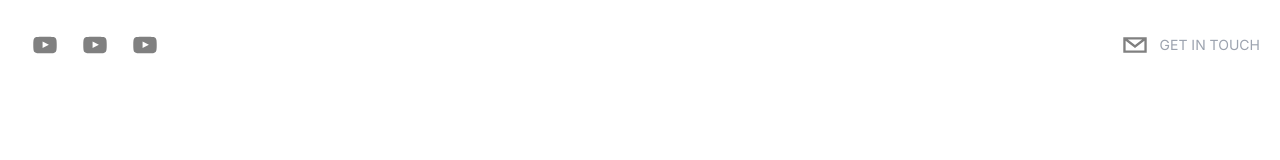
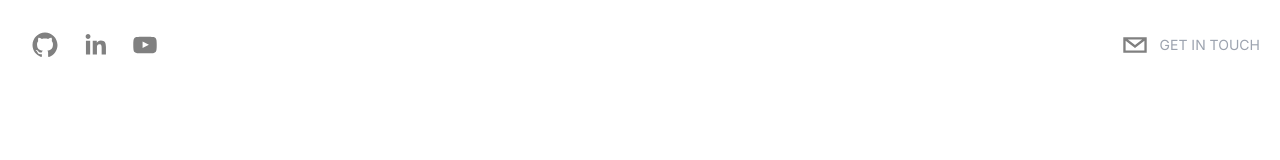
Before and after one commit to mashwaniT/portfolio, a Next.js app: page / in a window 1280 px wide. Shown: the top 160 px of the page. Built offline with nearby package versions, Linux system fonts and the light colour scheme.

Commit message:
github and linkedin icons added

```diff
--- a/components/Header.tsx
+++ b/components/Header.tsx
@@ -9,12 +9,12 @@ function Header({}: Props) {
         <div className='flex flex-row items-center'>
             {/* Social Icons */}
             <SocialIcon
-                url="https://www.youtube.com"
+                url="https://www.github.com"
                 fgColor='gray'
                 bgColor='transparent'
             />
             <SocialIcon
-                url="https://www.youtube.com"
+                url="https://www.linkedin.com"
                 fgColor='gray'
                 bgColor='transparent'
             />
```
